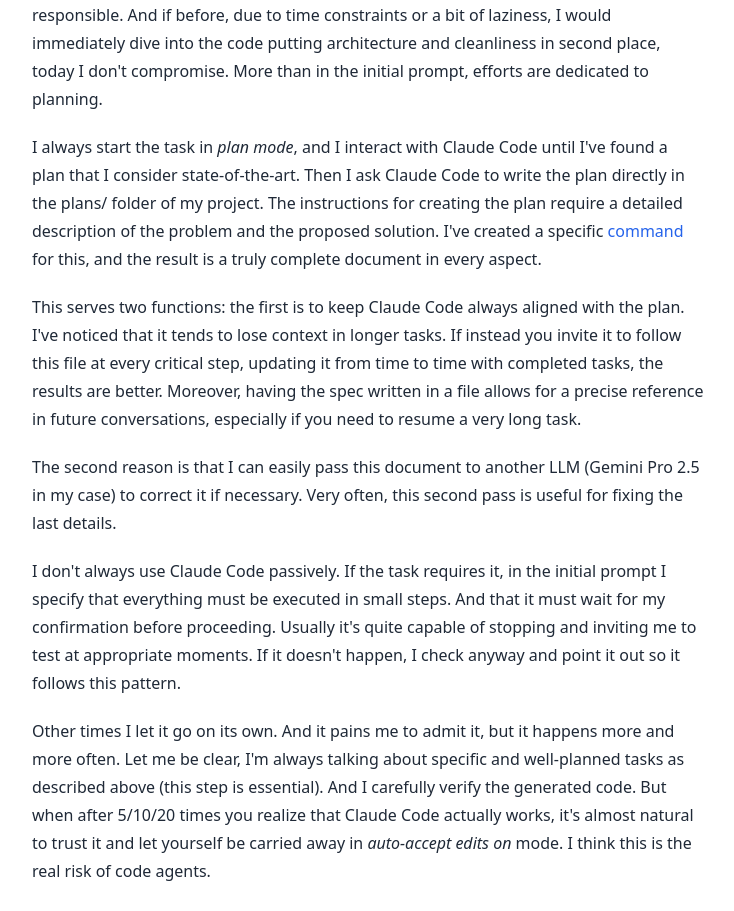
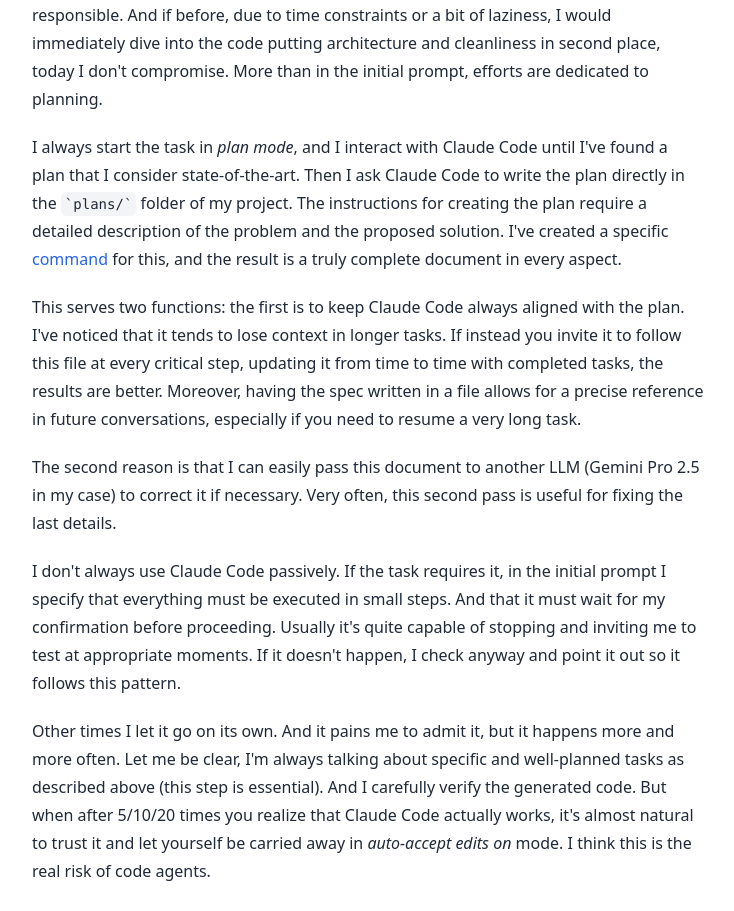
Before and after one commit to benitolopez/lopezb.com, a Next.js app: page /articles/claude-code-my-most-trusted-coworker-and-my-worst-enemy in a window 1280 px wide. Shown: the part 2200-3111 px from the top of the page, without its empty margins (272-1006 px from the left). Built offline with nearby package versions, Linux system fonts and the light colour scheme; no server answers.

Commit message:
Add code tag

```diff
--- a/app/(default-layout)/articles/(posts)/claude-code-my-most-trusted-coworker-and-my-worst-enemy/page.mdx
+++ b/app/(default-layout)/articles/(posts)/claude-code-my-most-trusted-coworker-and-my-worst-enemy/page.mdx
@@ -1,6 +1,7 @@
 import Image from "next/image";
 import NewsletterForm from "@/components/forms/newsletter";
 import Title from "@/components/tags/title";
+import CodeTag from "@/components/tags/code";
 
 export const metadata = {
   title:
@@ -54,7 +55,7 @@
 
 I've become much more demanding of myself. This new "power" has made me more responsible. And if before, due to time constraints or a bit of laziness, I would immediately dive into the code putting architecture and cleanliness in second place, today I don't compromise. More than in the initial prompt, efforts are dedicated to planning.
 
-I always start the task in _plan mode_, and I interact with Claude Code until I've found a plan that I consider state-of-the-art. Then I ask Claude Code to write the plan directly in the plans/ folder of my project. The instructions for creating the plan require a detailed description of the problem and the proposed solution. I've created a specific [command](https://docs.anthropic.com/en/docs/claude-code/slash-commands#custom-slash-commands) for this, and the result is a truly complete document in every aspect.
+I always start the task in _plan mode_, and I interact with Claude Code until I've found a plan that I consider state-of-the-art. Then I ask Claude Code to write the plan directly in the <CodeTag>plans/</CodeTag> folder of my project. The instructions for creating the plan require a detailed description of the problem and the proposed solution. I've created a specific [command](https://docs.anthropic.com/en/docs/claude-code/slash-commands#custom-slash-commands) for this, and the result is a truly complete document in every aspect.
 
 This serves two functions: the first is to keep Claude Code always aligned with the plan. I've noticed that it tends to lose context in longer tasks. If instead you invite it to follow this file at every critical step, updating it from time to time with completed tasks, the results are better. Moreover, having the spec written in a file allows for a precise reference in future conversations, especially if you need to resume a very long task.
 
```
